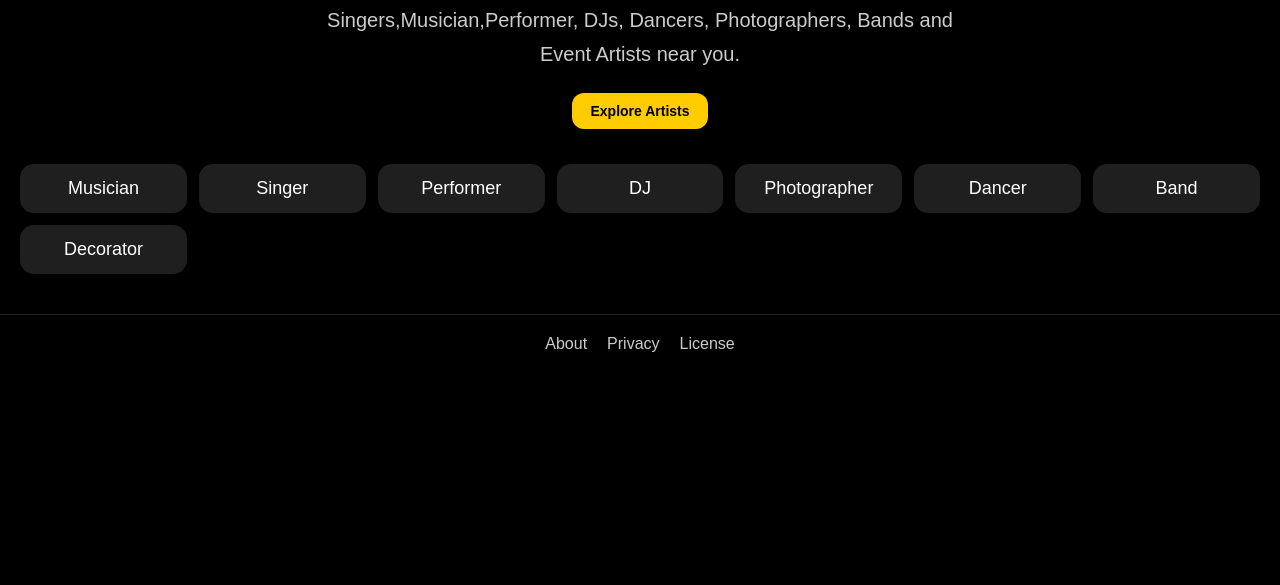
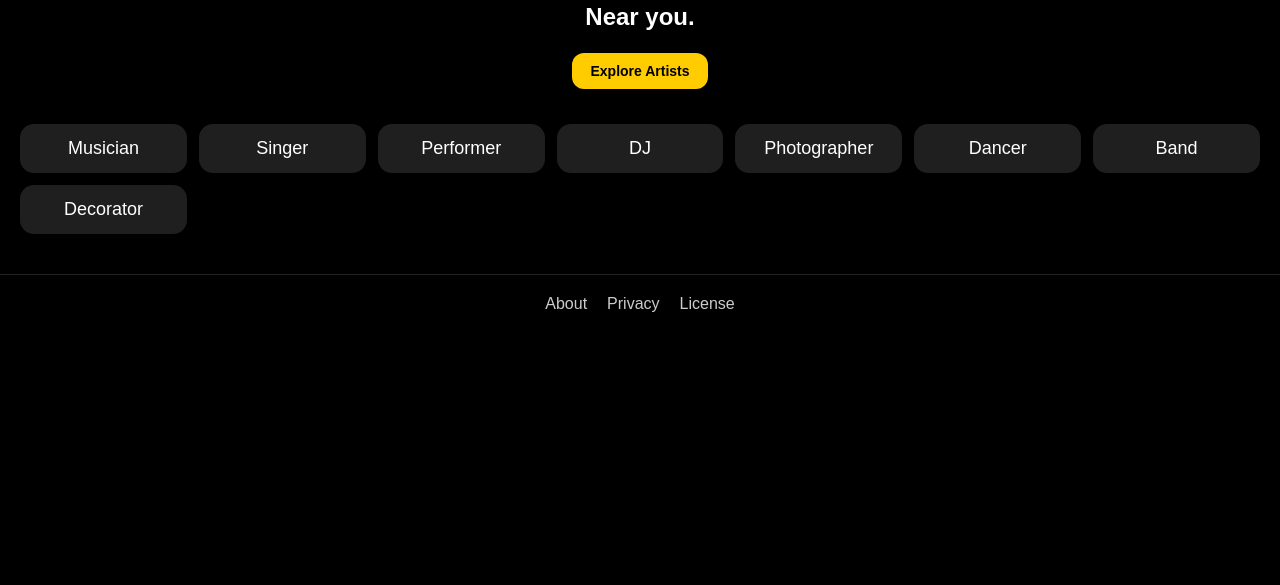
Before and after one commit to babloo3425-sys/BmKalaHub, a website: page web/index.html in a window 1280 px wide. Shown: the part 215-800 px from the top of the page. Drawn offline with Linux system fonts and the light colour scheme; no server answers.

```diff
--- a/web/index.html
+++ b/web/index.html
@@ -92,11 +92,9 @@
       Discover Local Artists
     </h1>
 
-    <p>
-      Singers,Musician,Performer, DJs, Dancers,
-      Photographers, Bands and
-      Event Artists near you.
-    </p>
+    <h2>
+       Near you.
+    </h2>
 
     <button
       class="exploreBtn"
```
